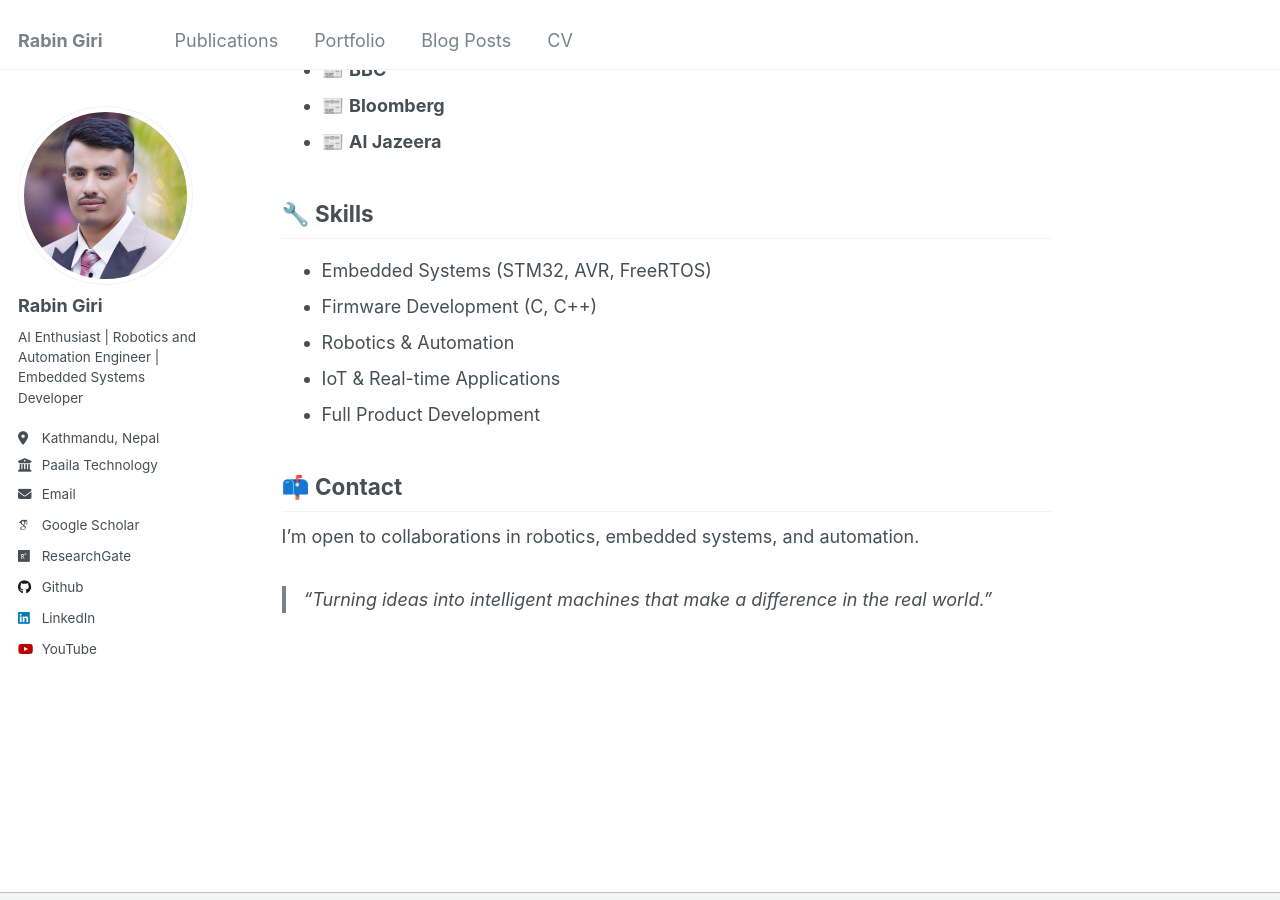
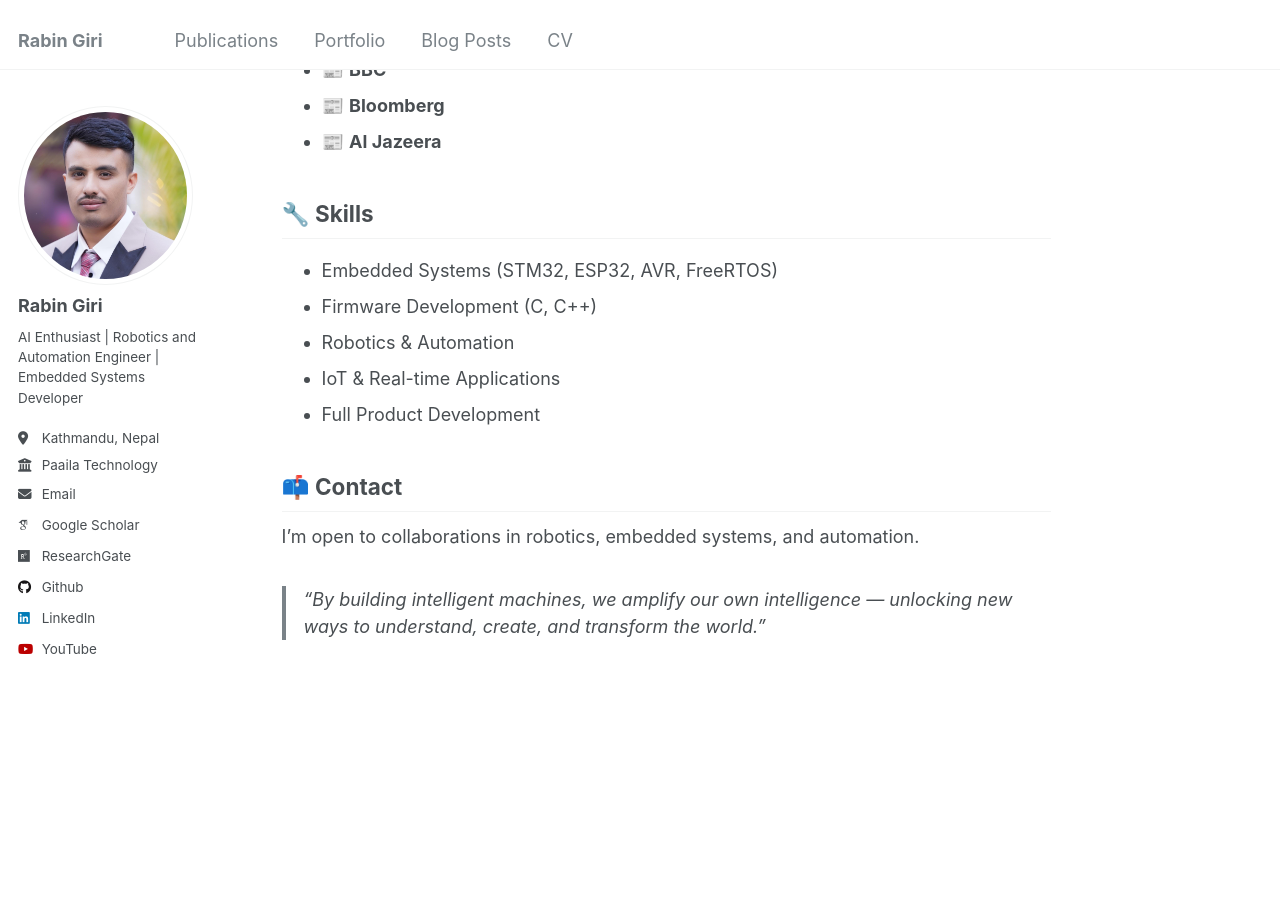
Before and after one commit to rabin-giri/rabin-giri.github.io, a Jekyll site: the page built from _pages/about.md, in a window 1280 px wide and 900 px high, scrolled down 880 px. Built offline with Jekyll 4.4.1, drawn with Linux system fonts in a browser that asks for light colours; some web fonts are replaced; our own code applies the rules of GitHub Pages for plain Markdown files; some of the changed text lies outside the part shown.

Commit message:
Update about.md

```diff
--- a/_pages/about.md
+++ b/_pages/about.md
@@ -35,7 +34,7 @@ Our company has won several national and international awards and has been featu
 
 ## 🔧 Skills
 
-- Embedded Systems (STM32, AVR, FreeRTOS)
+- Embedded Systems (STM32, ESP32, AVR, FreeRTOS)
 - Firmware Development (C, C++)
 - Robotics & Automation
 - IoT & Real-time Applications
@@ -45,4 +44,4 @@ Our company has won several national and international awards and has been featu
 
 I’m open to collaborations in robotics, embedded systems, and automation.
 
-> “Turning ideas into intelligent machines that make a difference in the real world.”
+> “By building intelligent machines, we amplify our own intelligence — unlocking new ways to understand, create, and transform the world.”
```
Also changed, not shown: other parts of _pages/about.md (+1 -2 lines).
